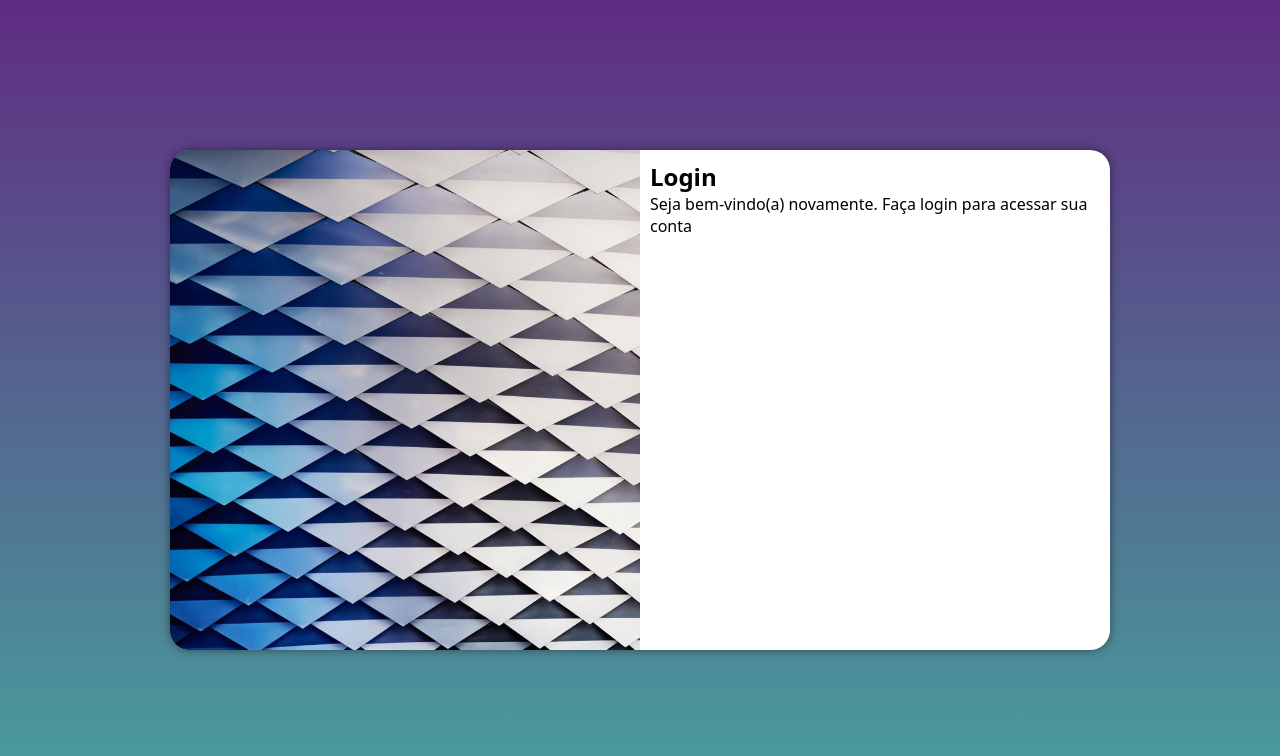
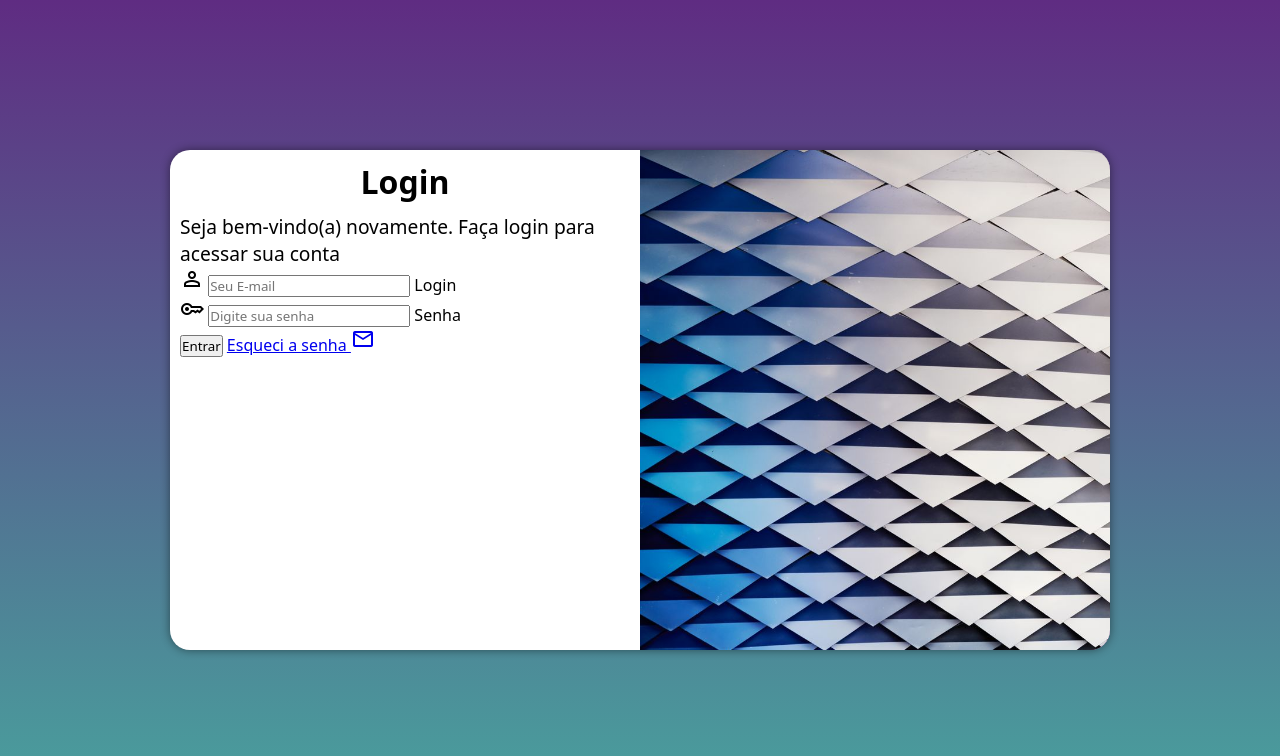
Before and after one commit to Khayofurquim15/projeto-login, a plain HTML site: page index.html in a window 1280 px wide. Drawn offline with nearby package versions, Linux system fonts and the light colour scheme.

Commit message:
criei o formulario

```diff
--- a/estilos/media-query.css
+++ b/estilos/media-query.css
@@ -26,9 +26,17 @@
         width: 70%;
 
     }
+
+    div#formulario > p{
+        font-size: 1.2em;
+    }
+
+    div#formulario > h1{
+        font-size: 2em;
+    }
 }
 
-@media screen and (min-width:992px) {
+@media screen and (min-width:992px) { /* VERSÃO PARA PC */
 
     body{
         background-image: linear-gradient(to top, var(--cor0), var(--cor1) );
@@ -39,14 +47,22 @@
     }
 
     section#login > div#imagem{
+        float: right;
+        width: 50%;
+        height: 100%;
+    }
+
+    section#login > div#formulario{
         float: left;
         width: 50%;
         height: 100%;
     }
 
-    section#login > div#formulario{
-        float: right;
-        width: 50%;
-        height: 100%;
+    div#formulario > p{
+        font-size: 1.2em;
+    }
+
+    div#formulario > h1{
+        font-size: 2em;
     }
 }
--- a/estilos/style.css
+++ b/estilos/style.css
@@ -53,3 +53,11 @@ section#login > div#formulario{
     display: block;
     padding: 10px;
 }
+div#formulario > h1{
+    text-align: center;
+    margin-bottom: 10px;
+}
+
+div#formulario > p{
+    font-size: 0.8em;
+}
--- a/index.html
+++ b/index.html
@@ -4,6 +4,7 @@
     <meta charset="UTF-8">
     <meta name="viewport" content="width=device-width, initial-scale=1.0">
     <title>Login</title>
+    <link href="https://fonts.googleapis.com/css2?family=Material+Symbols+Outlined" rel="stylesheet" />
     <link rel="stylesheet" href="estilos/style.css">
     <link rel="stylesheet" href="estilos/media-query.css">
 </head>
@@ -17,7 +18,30 @@
                 <h1>Login</h1>
                 <p>Seja bem-vindo(a) novamente. Faça login para acessar sua conta </p>
 
-                <form action="login.php" method="post"></form>
+                <form action="login.php" method="post" autocomplete="on" >
+                    <div class="campo" >
+
+                        <span class="material-symbols-outlined" >person</span>
+
+                        <input type="email" name="login" id="ilogin" placeholder="Seu E-mail" required autocomplete="email" maxlength="30"  >
+                        <label for="ilogin">Login</label>
+
+                    </div>
+
+                    <div class="campo">
+
+                        <span class="material-symbols-outlined" >key</span>
+
+                        <input type="password" name="senha" id="isenha" placeholder="Digite sua senha" required  autocomplete="current-password" minlength="8"  maxlength="20" >
+                        <label for="isenha">Senha</label>
+
+                    </div>
+
+                    <input type="submit" value="Entrar">
+                    <a href="esqueci.html">
+                        Esqueci a senha <span class="material-symbols-outlined" >mail</span>
+                    </a>
+                </form>
             </div>
         </section>
     </main>
```
